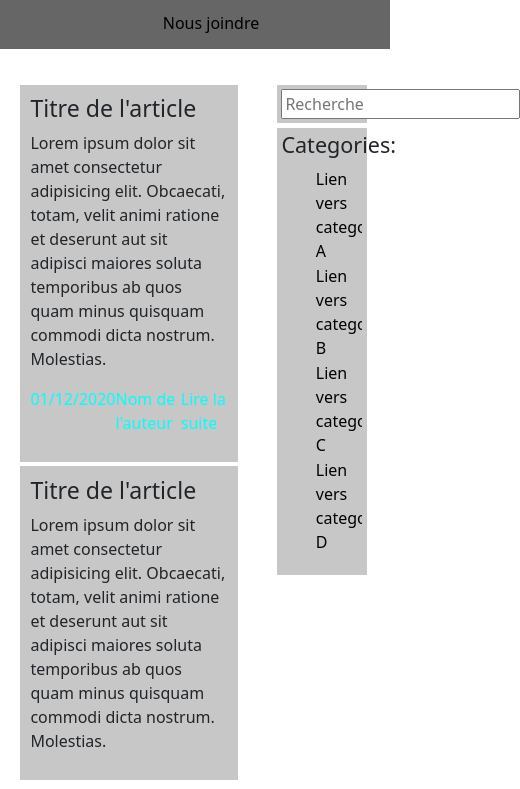
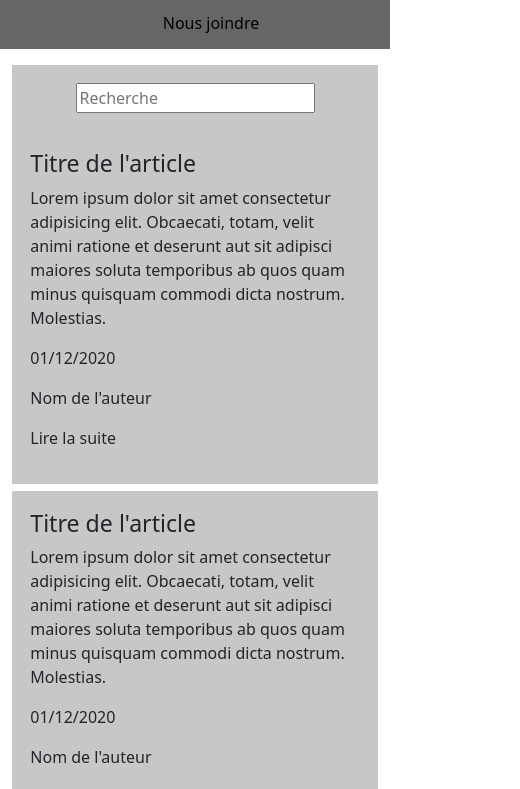
Before and after one commit to olivierthiffault/ige511-tp3, a website: page src/index.html in a window 390 px wide. Shown: the part 311-1100 px from the top of the page, 520 px wide, since content can reach past the window. Drawn offline with Linux system fonts and the light colour scheme.

Commit message:
Added responsive layout for interface A

```diff
--- a/src/index.html
+++ b/src/index.html
@@ -5,7 +5,6 @@
     <link rel="stylesheet" href="./css/styles.css" type="text/css">
     <link rel="stylesheet" href="./css/main.css" type="text/css">
     <script src="./js/bootstrap.bundle.min.js"></script>
-
 </head>
 
 <header>
@@ -21,29 +20,15 @@
 </header>
 
 <body>
-    <div class="main-container">
-        <div class="article-container">
-            <article class="article-desc">
-                <h3>Titre de l'article</h3>
-                <p class="article-desc-text">Lorem ipsum dolor sit amet consectetur adipisicing elit. Obcaecati, totam, velit animi ratione et deserunt aut sit adipisci maiores soluta temporibus ab quos quam minus quisquam commodi dicta nostrum. Molestias.</p>
-                <div class="acticle-footer">
-                    <p>01/12/2020</p>
-                    <p>Nom de l'auteur</p>
-                    <p class="article-link">Lire la suite</p>
-                </div>
-            </article>
-            <article class="article-desc">
-                <h3>Titre de l'article</h3>
-                <p class="article-desc-text">Lorem ipsum dolor sit amet consectetur adipisicing elit. Obcaecati, totam, velit animi ratione et deserunt aut sit adipisci maiores soluta temporibus ab quos quam minus quisquam commodi dicta nostrum. Molestias.</p>
-            </article>
-        </div>
-        <div class="sidebar-right">
+    <div class="container">
+        <div class="row">
+            <div class="col-xl-3">
                 <div class="search-bar-container">
                     <form>
                         <input type="text" placeholder="Recherche">
                       </form>
                 </div>
-            <nav class="right-nav">
+                <nav class="right-nav d-none d-xl-block">
                     <h4>Categories:</h4>
                     <ul>
                         <li>Lien vers categorie A</li>
@@ -52,11 +37,29 @@
                         <li>Lien vers categorie D</li>
                     </ul>
                 </nav>
-
+            </div>
+            <div class="col-xl-9 order-xl-first">
+                <article class="article-desc">
+                    <h3>Titre de l'article</h3>
+                    <p class="article-desc-text">Lorem ipsum dolor sit amet consectetur adipisicing elit. Obcaecati, totam, velit animi ratione et deserunt aut sit adipisci maiores soluta temporibus ab quos quam minus quisquam commodi dicta nostrum. Molestias.</p>
+                    <div class="row">
+                        <p class="col-md-4">01/12/2020</p>
+                        <p class="col-md-4">Nom de l'auteur</p>
+                        <p class="col-md-4">Lire la suite</p>
+                    </div>
+                </article>
+                <article class="article-desc">
+                    <h3>Titre de l'article</h3>
+                    <p class="article-desc-text">Lorem ipsum dolor sit amet consectetur adipisicing elit. Obcaecati, totam, velit animi ratione et deserunt aut sit adipisci maiores soluta temporibus ab quos quam minus quisquam commodi dicta nostrum. Molestias.</p>
+                    <div class="row">
+                        <p class="col-md-4">01/12/2020</p>
+                        <p class="col-md-4">Nom de l'auteur</p>
+                        <p class="col-md-4">Lire la suite</p>
+                    </div>
+                </article>
             </div>
         </div>
-
-
+    </div>
 </body>
 
 <footer>
```
Lines whose indentation alone changed are shown as unchanged.
